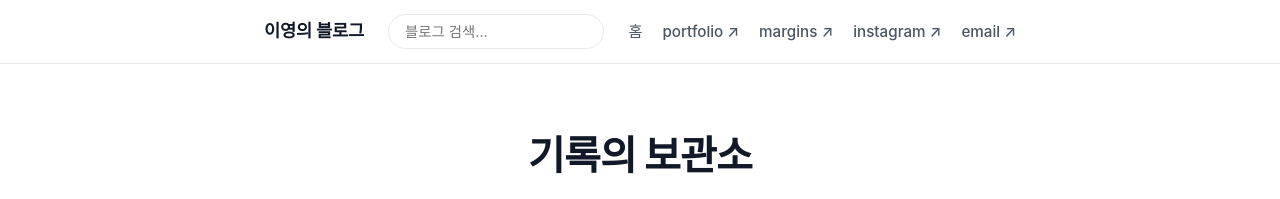
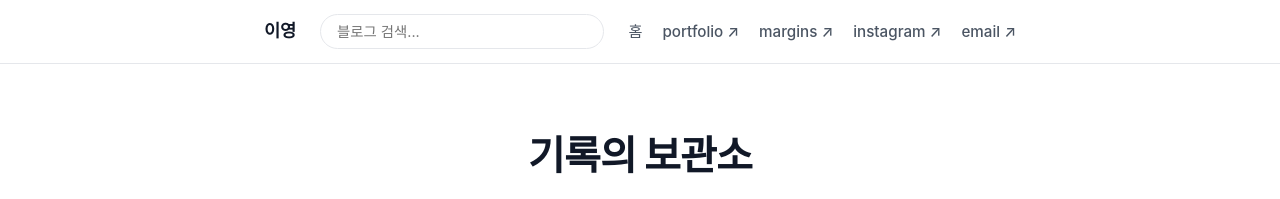
Before and after one commit to realwonbin/blog, a Jekyll site: the page built from index.html, in a window 1280 px wide. Shown: the top 199 px of the page. Built offline with Jekyll 4.4.1, drawn with Linux system fonts in a browser that asks for light colours; some web fonts are replaced.

Commit message:
chore: update site title and post thumbnail front matter

```diff
--- a/_layouts/default.html
+++ b/_layouts/default.html
@@ -17,7 +17,7 @@
   <header class="site-header">
     <div class="header-inner">
       <a class="site-title-link" href="{{ '/' | relative_url }}">
-        <span class="site-title">이영의 블로그</span>
+        <span class="site-title">이영</span>
       </a>
 
       <!-- Search Input Container -->
```
Also changed, not shown: _posts/2021-04-26-safetyclinic.md (+1 -0 lines).
